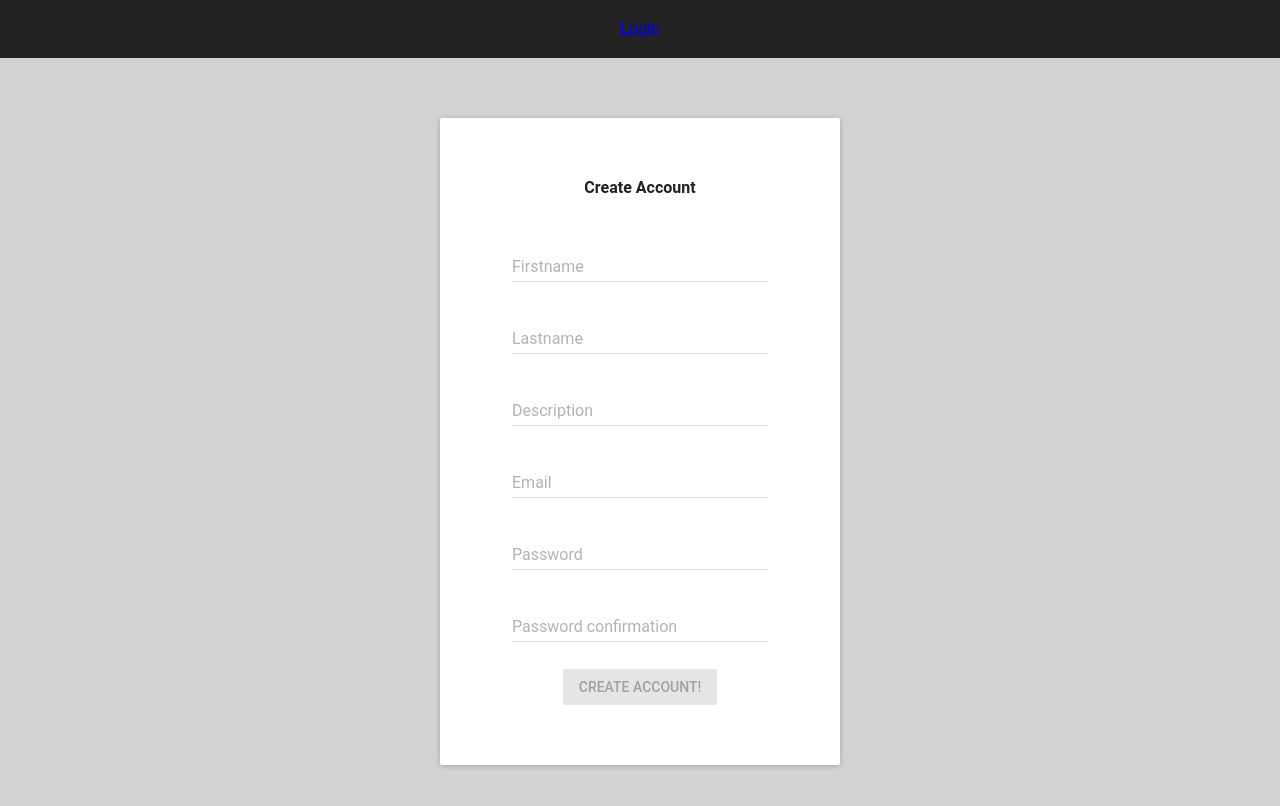
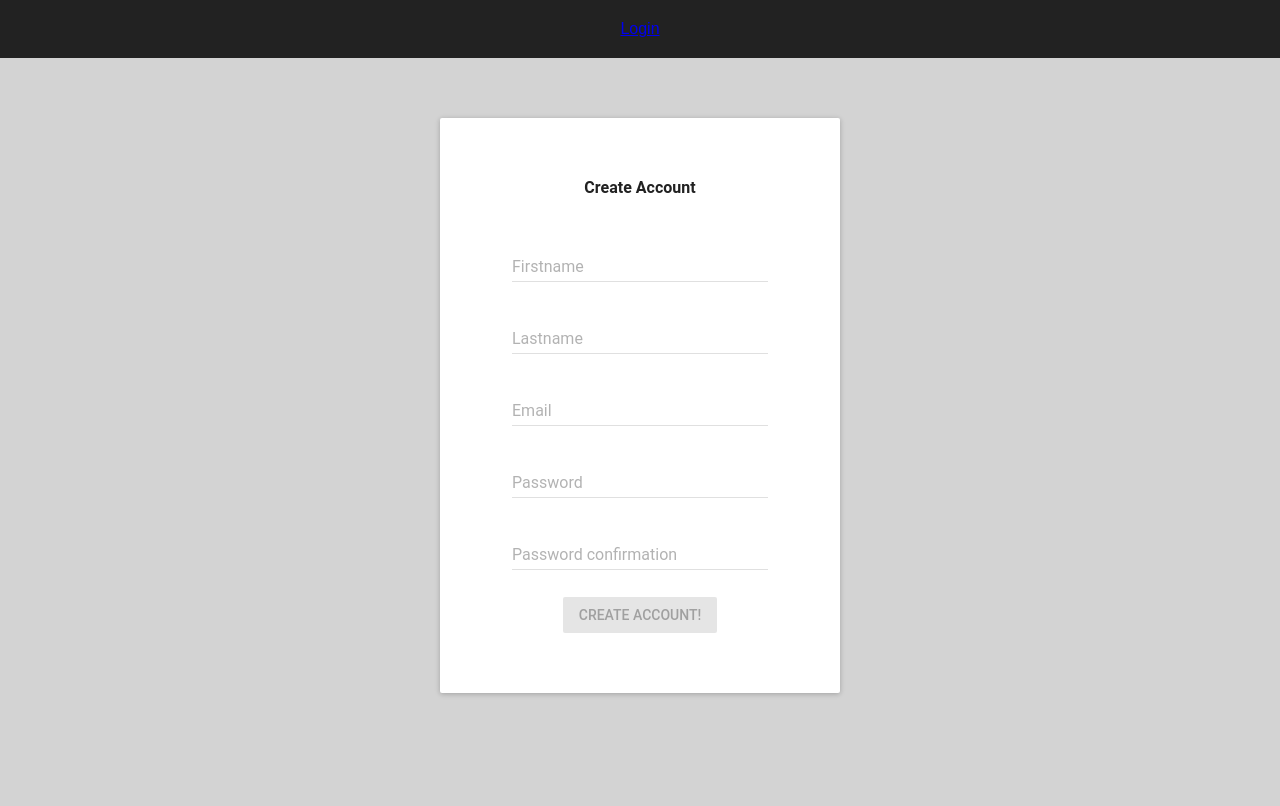
Before and after one commit to alexmorten/code-ui, a React (Create React App) app: page /register in a window 1280 px wide. Shown: the top 806 px of the page. Built offline with nearby package versions, Linux system fonts and the light colour scheme.

Commit message:
wtf, why is the description not working in the api in production?!

```diff
--- a/src/Register.js
+++ b/src/Register.js
@@ -13,7 +13,7 @@ class Register extends Component{
     errors:{},
     firstname:"",
     lastname:"",
-    description:"",
+    // description:"",
     email:"",
     password:"",
     password_confirmation:"",
@@ -26,7 +26,7 @@ class Register extends Component{
       password_confirmation:this.state.password_confirmation,
       firstname:this.state.firstname,
       lastname:this.state.lastname,
-      description:this.state.description
+      // description:this.state.description
     };
     Store.registrate(details,(successBody)=>{
       this.setState({loading:false,sent:true});
@@ -55,7 +55,8 @@ class Register extends Component{
        && this.state.password_confirmation
        && this.state.firstname
        && this.state.lastname
-       && this.state.description);
+      //  && this.state.description
+     );
   }
 
   render(){
@@ -108,7 +109,7 @@ class Register extends Component{
           <h4>Create Account</h4>
           <TextField  floatingLabelText="Firstname" name="firstname" type="text" value={this.state.firstname} onChange={this.handleChange}/>
           <TextField  floatingLabelText="Lastname" name="lastname" type="text" value={this.state.lastname} onChange={this.handleChange}/>
-          <TextField  floatingLabelText="Description" multiLine={true} name="description" type="text" value={this.state.description} onChange={this.handleChange} style={{textAlign:"left"}}/>
+          {/* <TextField  floatingLabelText="Description" multiLine={true} name="description" type="text" value={this.state.description} onChange={this.handleChange} style={{textAlign:"left"}}/> */}
 
           <TextField  floatingLabelText="Email" name="email" type="email" value={this.state.email} onChange={this.handleChange}/>
 
```
